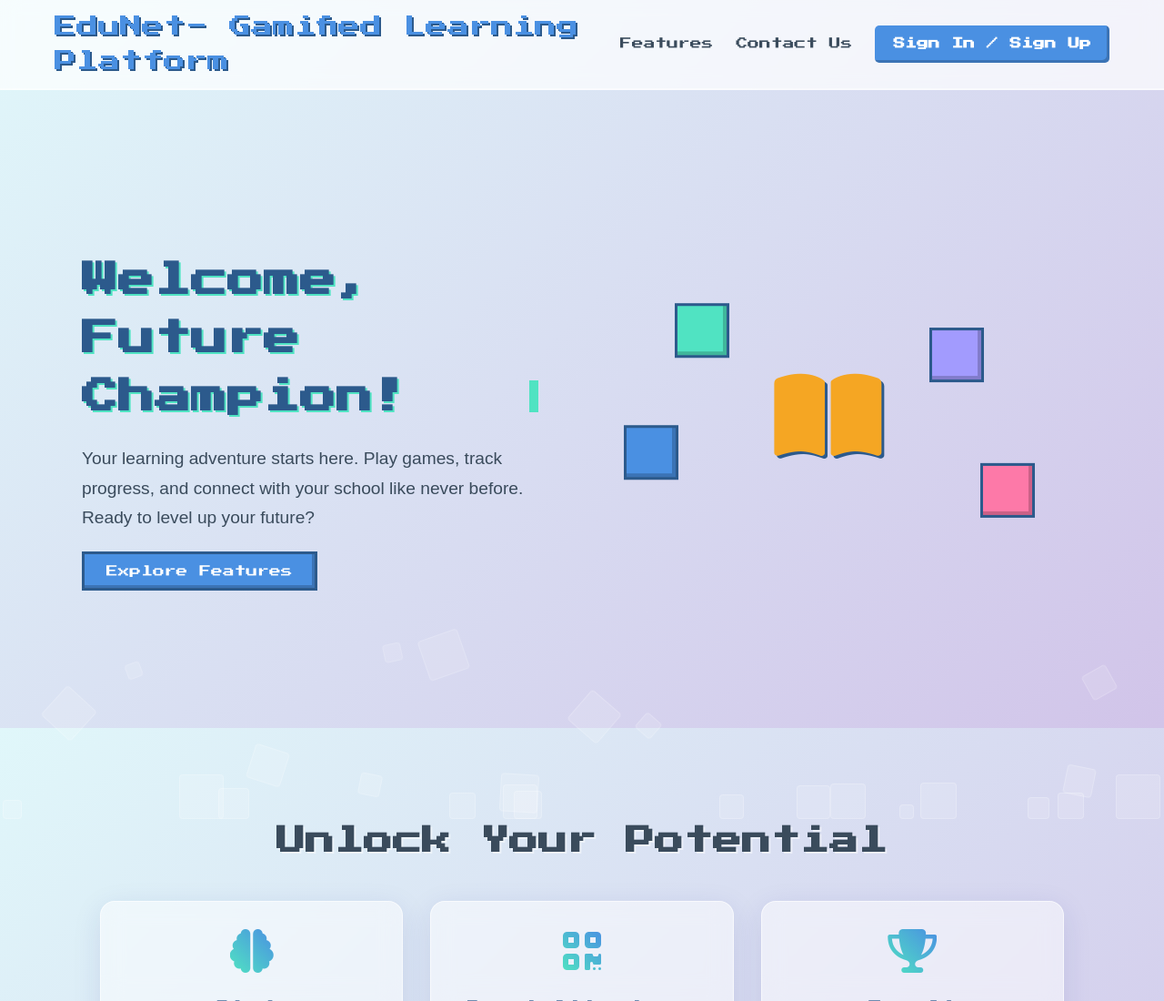
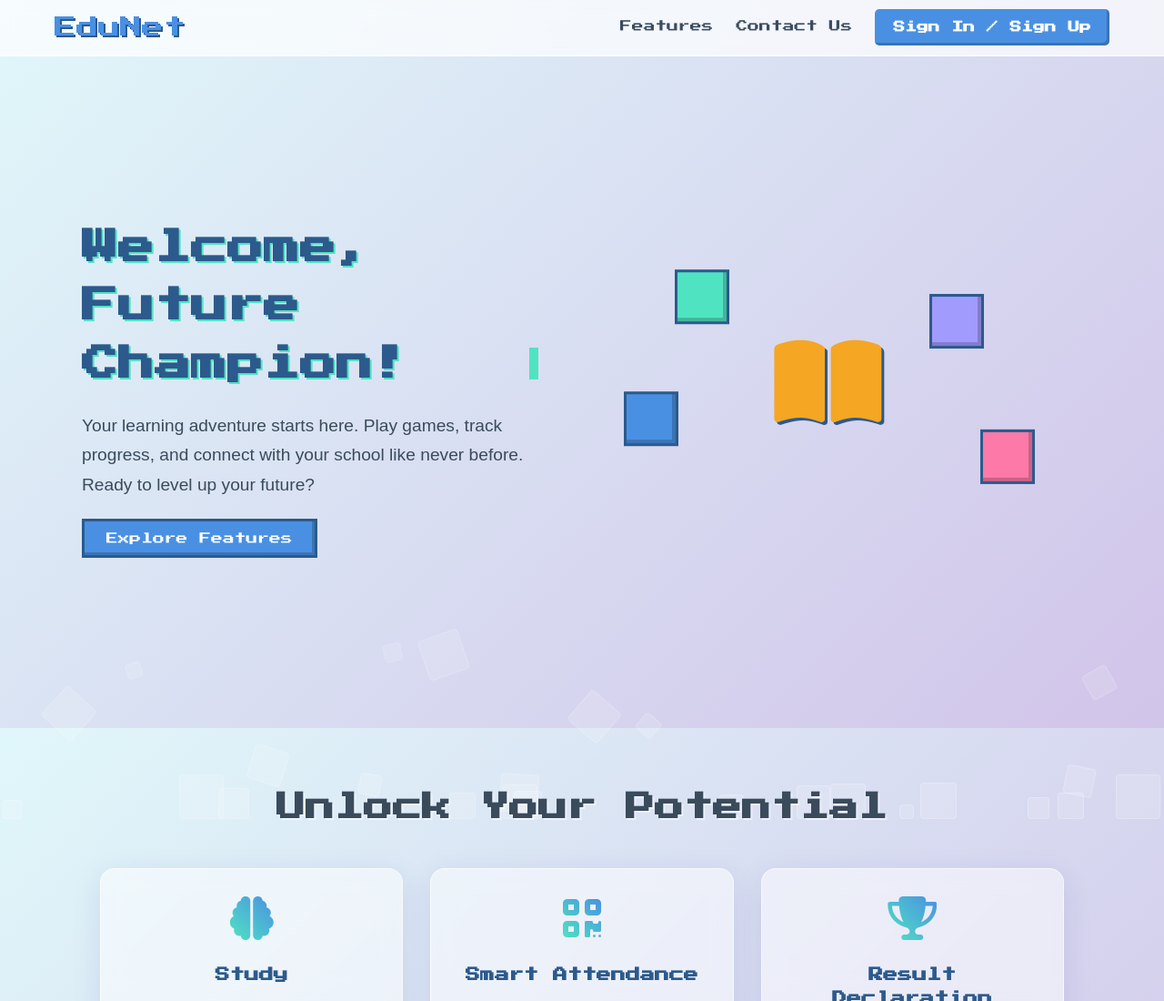
Before and after one commit to noobremon/abr-porashona, a plain HTML site: page index.html in a window 1280 px wide. Shown: the top 1100 px of the page at 91% size. Drawn offline with Linux system fonts and the light colour scheme.

Commit message:
modified:   index.html

```diff
--- a/index.html
+++ b/index.html
@@ -19,7 +19,7 @@
 
     <header class="header">
         <nav class="navbar">
-            <div class="logo">EduNet- Gamified Learning Platform</div>
+            <div class="logo">EduNet</div>
             <ul class="nav-menu">
                 <li class="nav-item"><a href="#features" class="nav-link">Features</a></li>
                 <li class="nav-item"><a href="#contact" class="nav-link">Contact Us</a></li>
```
